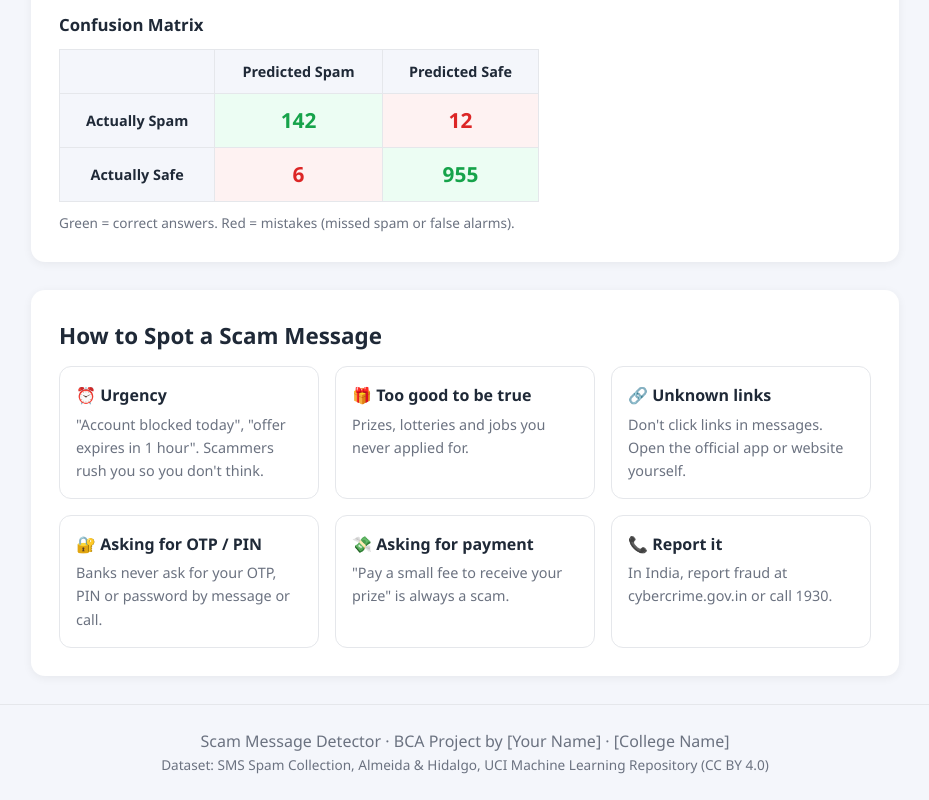
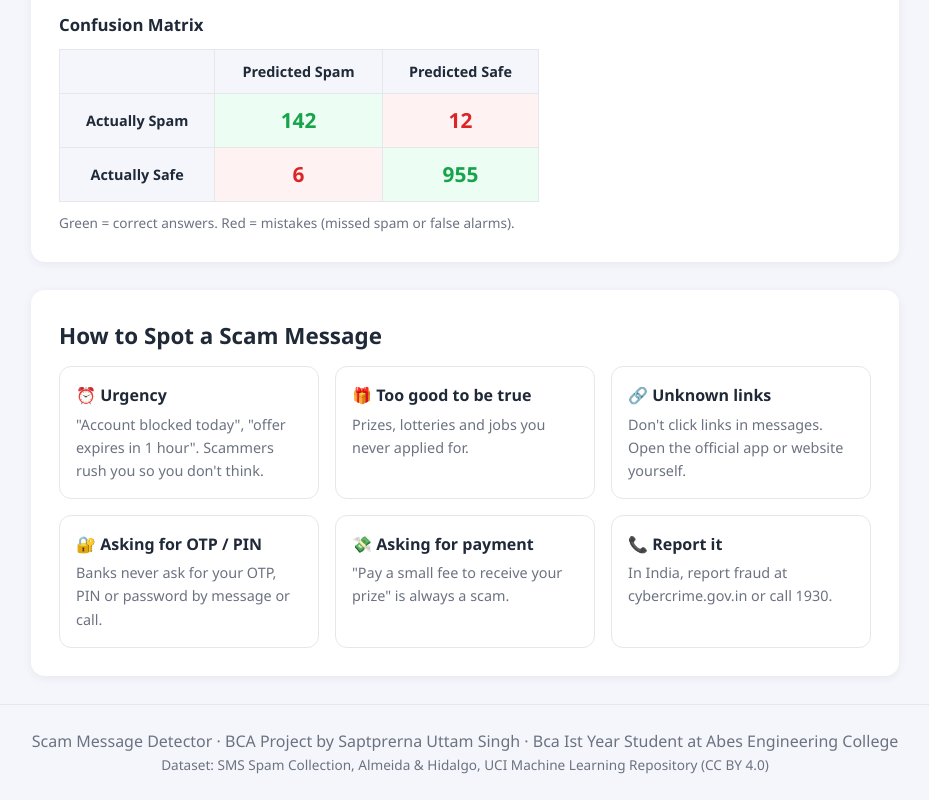
Before and after one commit to saptprernasingh-ops/scam-message-detectors, a plain HTML site: page index.html in a window 1280 px wide. Shown: the part 1783-2583 px from the top of the page, without its empty margins (175-1104 px from the left). Drawn offline with Linux system fonts and the light colour scheme.

Commit message:
Update index.html

```diff
--- a/index.html
+++ b/index.html
@@ -148,7 +148,7 @@
 
   <footer>
     <div class="container">
-      <p>Scam Message Detector · BCA Project by [Your Name] · [College Name]</p>
+      <p>Scam Message Detector · BCA Project by Saptprerna Uttam Singh · Bca Ist Year Student at Abes Engineering College</p>
       <p class="small">Dataset: SMS Spam Collection, Almeida &amp; Hidalgo, UCI Machine Learning Repository (CC BY 4.0)</p>
     </div>
   </footer>
```
